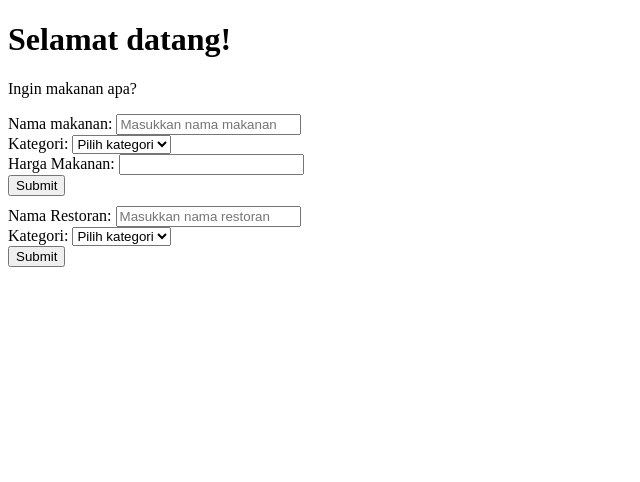
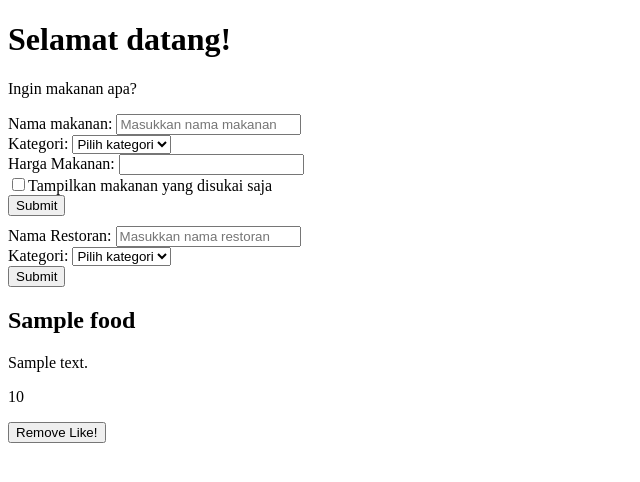
Before and after one commit to PBP-F10/GolekMakanRek, a Django app: template homepage/templates/index.html in a window 1280 px wide. Shown: the top 482 px of the page, without its empty margins (0-640 px from the left). Run offline with Django 5.2, Linux system fonts and the light colour scheme; the template is opened without the code that fills it: values that come from a table or form of the project are taken from there, others are empty; tables that the repository leaves empty hold one stand-in row (values such as "Sample post").

Commit message:
fix likes

```diff
--- a/homepage/forms.py
+++ b/homepage/forms.py
@@ -55,5 +55,6 @@ class LikeForm(ModelForm):
         model = Likes
         fields = ["user_id" , "food_id"]
         widgets = {
+            'user_id': HiddenInput(),
             'food_id': HiddenInput(),
         }
--- a/homepage/models.py
+++ b/homepage/models.py
@@ -6,7 +6,7 @@ import uuid
 
 # Create your models here.
 class Food(models.Model):
-    # id = models.UUIDField(primary_key=True, default=uuid.uuid4, editable=False)
+    id = models.IntegerField(primary_key=True)
     name = models.CharField(max_length=255)
     category = models.CharField(max_length=255)
     price = models.IntegerField()
@@ -26,7 +26,7 @@ class Food(models.Model):
         return self.discount > 0
 
 class Restaurant(models.Model):
-    # id = models.UUIDField(primary_key=True, default=uuid.uuid4, editable=False)
+    id = models.IntegerField(primary_key=True)
     name = models.CharField(max_length=255)
     category = models.CharField(max_length=255)
     description = models.TextField()
--- a/homepage/templates/index.html
+++ b/homepage/templates/index.html
@@ -10,6 +10,7 @@
     <div style="margin-bottom: 10px;">
         <form action="/get_food" method="get">
             {{ food_search }}
+            <input type="checkbox" name="like_filter">Tampilkan makanan yang disukai saja</input><br>
             <input type="submit" value="Submit">
         </form>
     </div>
@@ -19,4 +20,24 @@
             <input type="submit" value="Submit">
         </form>
     </div>
+    {% for food in foods %}
+    <div>
+        <h2>{{ food.name }}</h2>
+        <p>{{ food.description }}</p>
+        <p>{{ food.price }}</p>
+        <form action="/toggle_like/" method="post">
+            {% csrf_token %}
+            <!-- {{ like_form }} -->
+            <input type="hidden" id="id_user_id" name="user_id" value="{{ user.pk }}">
+            <input type="hidden" id="id_food_id" name="food_id" value="{{ food.pk }}">
+            <button type="submit">
+            {% for like in likes %}
+                {% if food.pk == like.food_id.pk %}
+                    Remove
+                {% endif %}
+            {% endfor %}
+            Like!</button>
+        </form>
+    </div>
+    {% endfor %}
 {% endblock %}
```
Also changed, not shown: homepage/views.py (+15 -5 lines), homepage/migrations/0004_alter_food_id_alter_restaurant_id.py (added).
